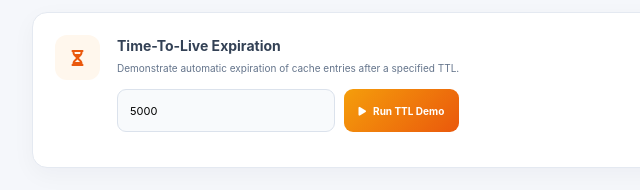
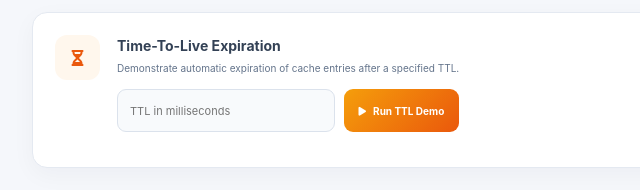
Before and after one commit to cheedellasravani07-max/MiniCache, a plain HTML site: page src/main/resources/static/index.html in a window 1280 px wide. Shown: the part 2591-2781 px from the top of the page, 258-898 px from the left. Drawn offline with nearby package versions, Linux system fonts and the light colour scheme; no server answers; sample sign-in values are in the browser's storage.

Commit message:
fix ttl expiry

```diff
--- a/src/main/resources/static/index.html
+++ b/src/main/resources/static/index.html
@@ -1497,7 +1497,7 @@
                                 type="number"
                                 id="ttlDemoInput"
                                 placeholder="TTL in milliseconds"
-                                value="5000"
+                                value=""
                                 min="1000"
                         >
 
```
